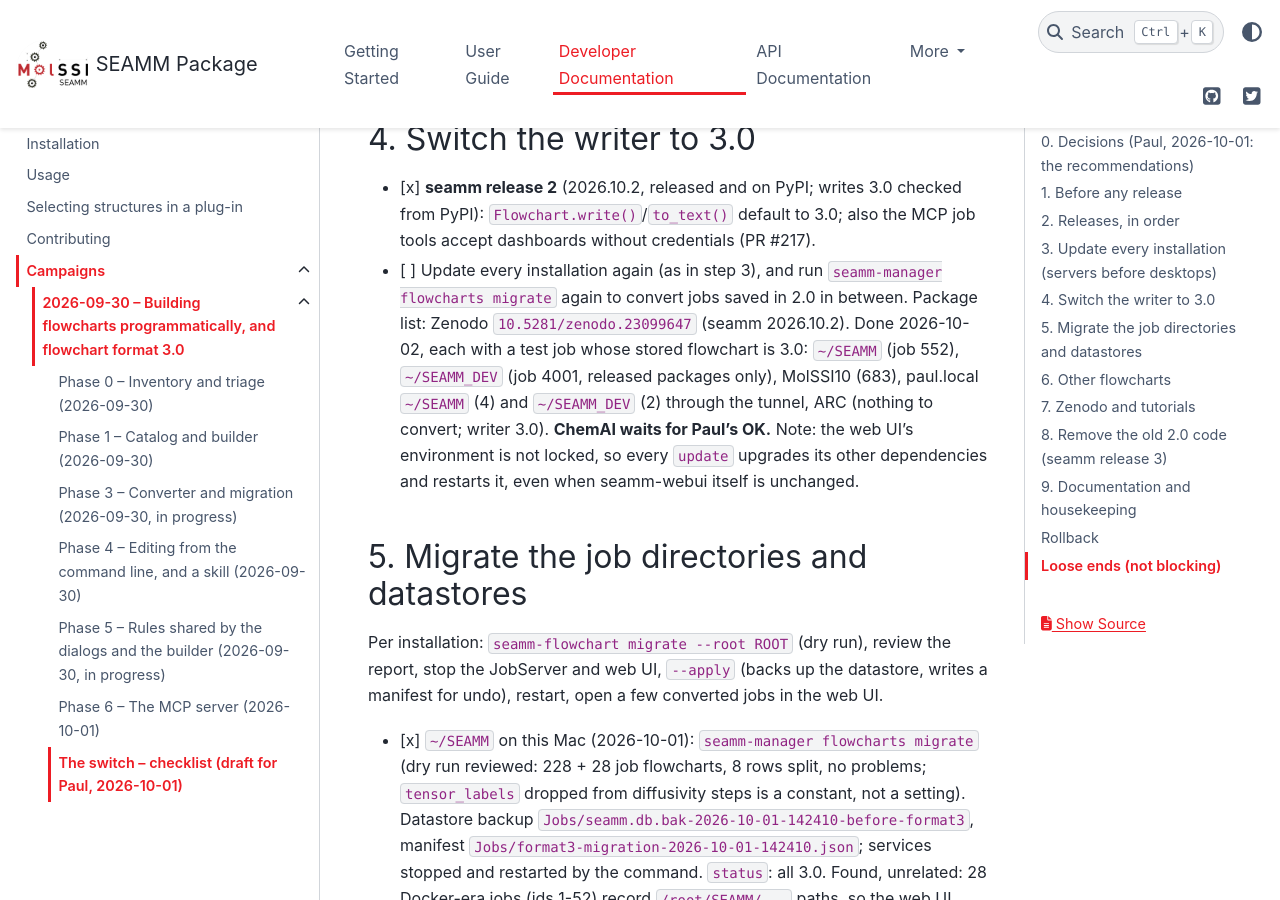
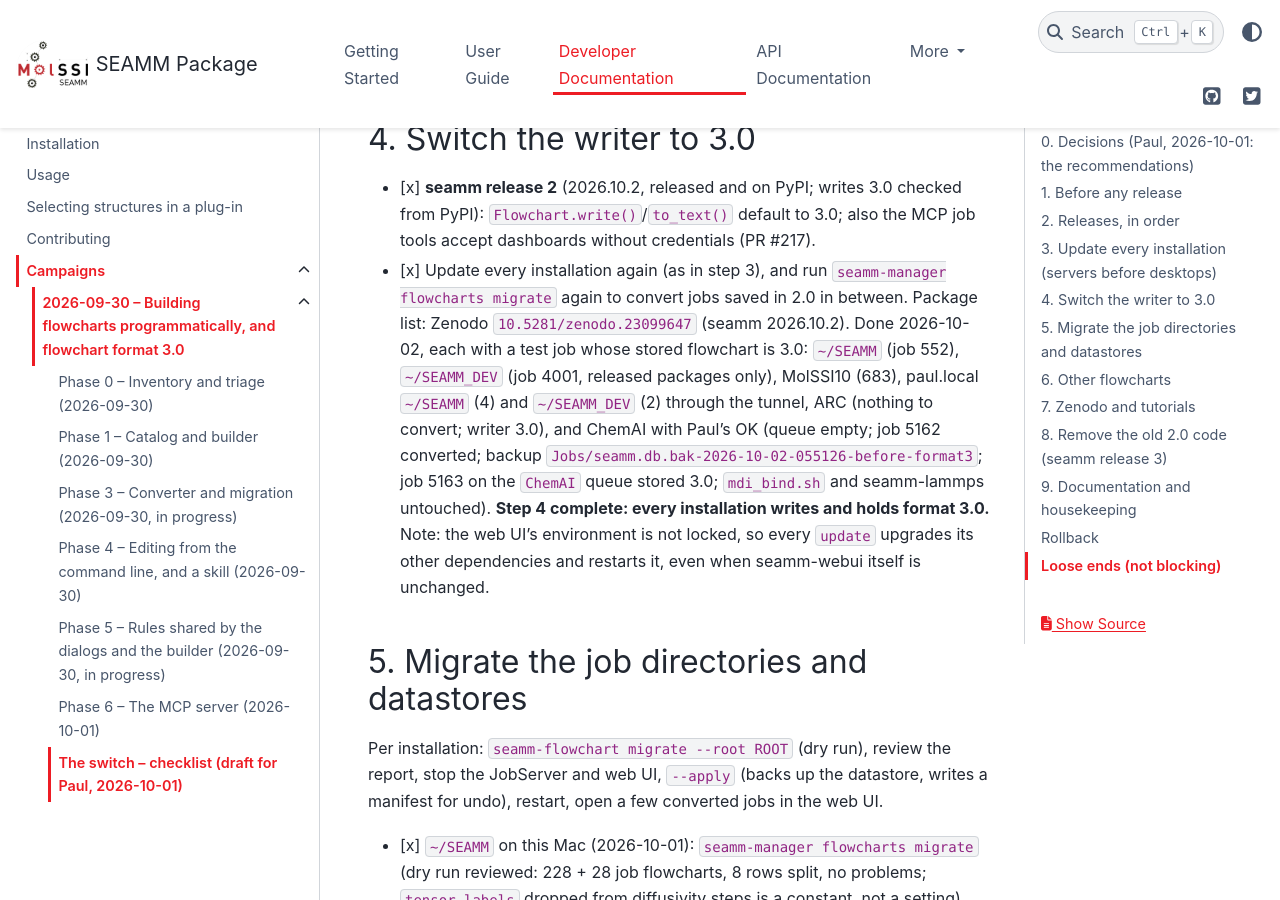
Before and after one commit to molssi-seamm/seamm, a Sphinx documentation site: the page built from docs/developer_guide/campaigns/2026-09-30/NOTES_switch.rst, in a window 1280 px wide and 900 px high, scrolled down 5594 px. Built offline with Sphinx 7.4.7 and the PyData theme 0.15.4, drawn with Linux system fonts in a browser that asks for light colours; pages that are not in the unit, such as notebooks, are missing from menus.

Commit message:
Switch checklist: step 4 complete (release 2 everywhere)
Co-Authored-By: Claude Opus 5.5 <noreply@anthropic.com>

```diff
--- a/docs/developer_guide/campaigns/2026-09-30/NOTES_switch.rst
+++ b/docs/developer_guide/campaigns/2026-09-30/NOTES_switch.rst
@@ -190,12 +190,15 @@ small test job and check it runs and its flowchart is recorded.
 
 - [x] **seamm release 2** (2026.10.2, released and on PyPI; writes 3.0 checked from PyPI): ``Flowchart.write()``/``to_text()`` default to 3.0;
   also the MCP job tools accept dashboards without credentials (PR #217).
-- [ ] Update every installation again (as in step 3), and run ``seamm-manager flowcharts
+- [x] Update every installation again (as in step 3), and run ``seamm-manager flowcharts
   migrate`` again to convert jobs saved in 2.0 in between. Package list: Zenodo
   ``10.5281/zenodo.23099647`` (seamm 2026.10.2). Done 2026-10-02, each with a test job whose
   stored flowchart is 3.0: ``~/SEAMM`` (job 552), ``~/SEAMM_DEV`` (job 4001, released
   packages only), MolSSI10 (683), paul.local ``~/SEAMM`` (4) and ``~/SEAMM_DEV`` (2) through
-  the tunnel, ARC (nothing to convert; writer 3.0). **ChemAI waits for Paul's OK.**
+  the tunnel, ARC (nothing to convert; writer 3.0), and ChemAI with Paul's OK (queue
+  empty; job 5162 converted; backup ``Jobs/seamm.db.bak-2026-10-02-055126-before-format3``;
+  job 5163 on the ``ChemAI`` queue stored 3.0; ``mdi_bind.sh`` and seamm-lammps untouched).
+  **Step 4 complete: every installation writes and holds format 3.0.**
   Note: the web UI's environment is not locked, so every ``update`` upgrades its other
   dependencies and restarts it, even when seamm-webui itself is unchanged.
 
```
